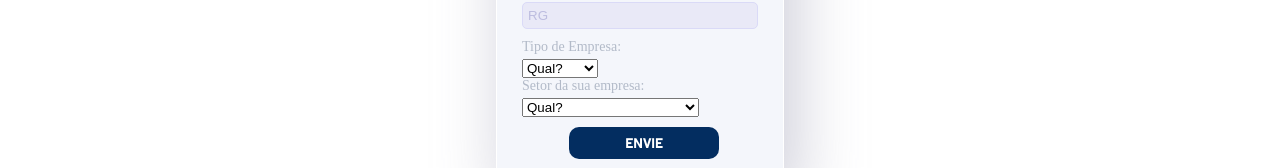
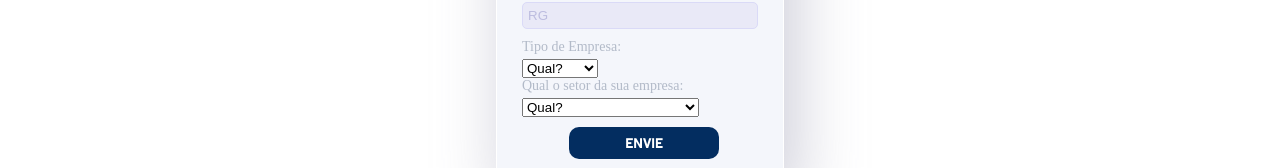
Before and after one commit to Marcondezz/sprintThree-SalesForce, a Next.js app in the folder challenger/: page /TrailFinder in a window 1280 px wide. Shown: the part 285-453 px from the top of the page. Built offline with nearby package versions, Linux system fonts and the light colour scheme; a web font is replaced by a local one.

Commit message:
Update page.tsx

```diff
--- a/challenger/src/app/TrailFinder/page.tsx
+++ b/challenger/src/app/TrailFinder/page.tsx
@@ -77,7 +77,7 @@ const TrailFinder = () => {
                     <option value="Média">Média</option>
                     <option value="Grande">Grande</option>
                 </select>
-                <label htmlFor="setor">Setor da sua empresa:</label>
+                <label htmlFor="setor">Qual o setor da sua empresa:</label>
                 <select id="setor" name="setor" value={formData.setor} onChange={InputFormulario}>
                     <option value="">Qual?</option>
                     <option value="Automotivo">Automotivo</option>
```
